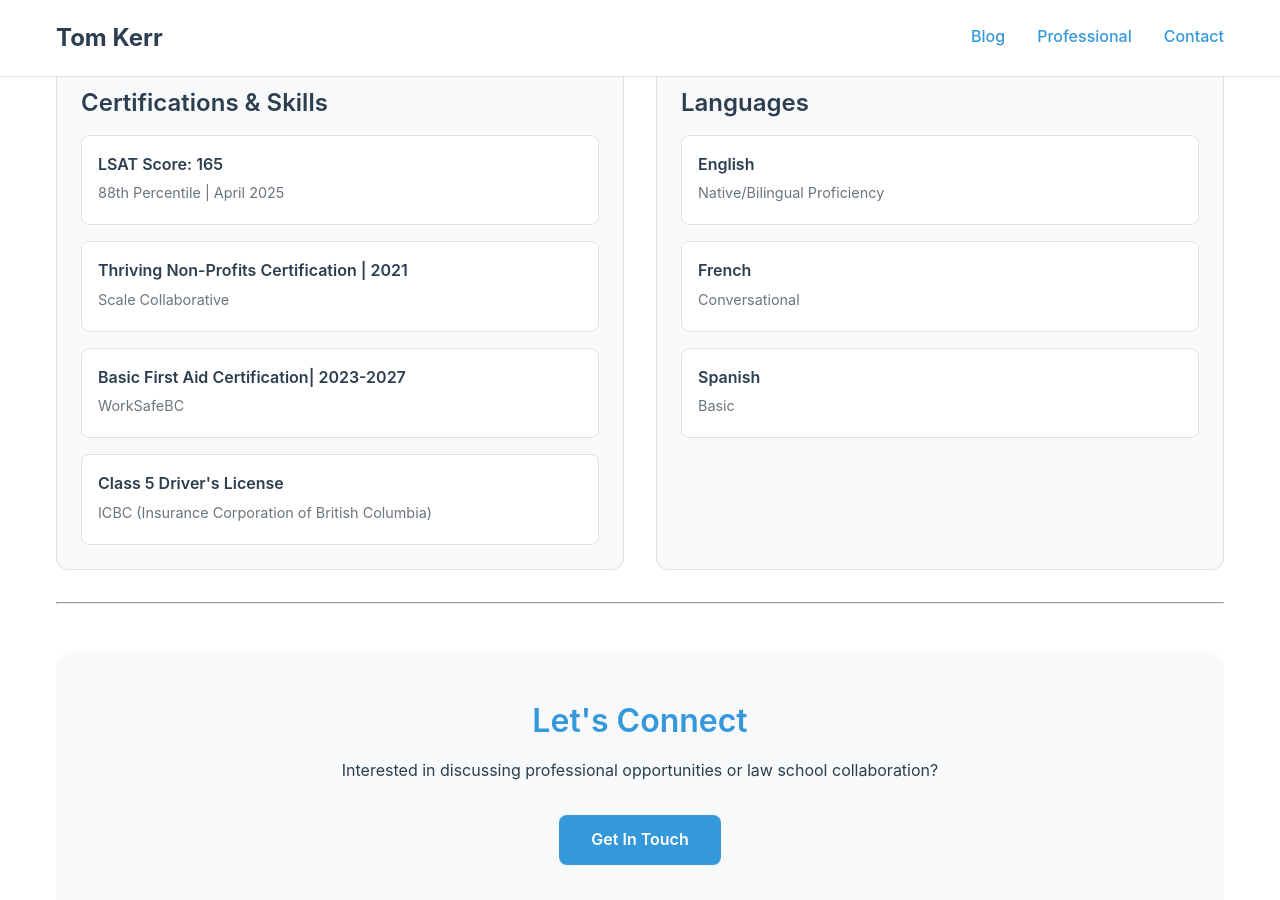
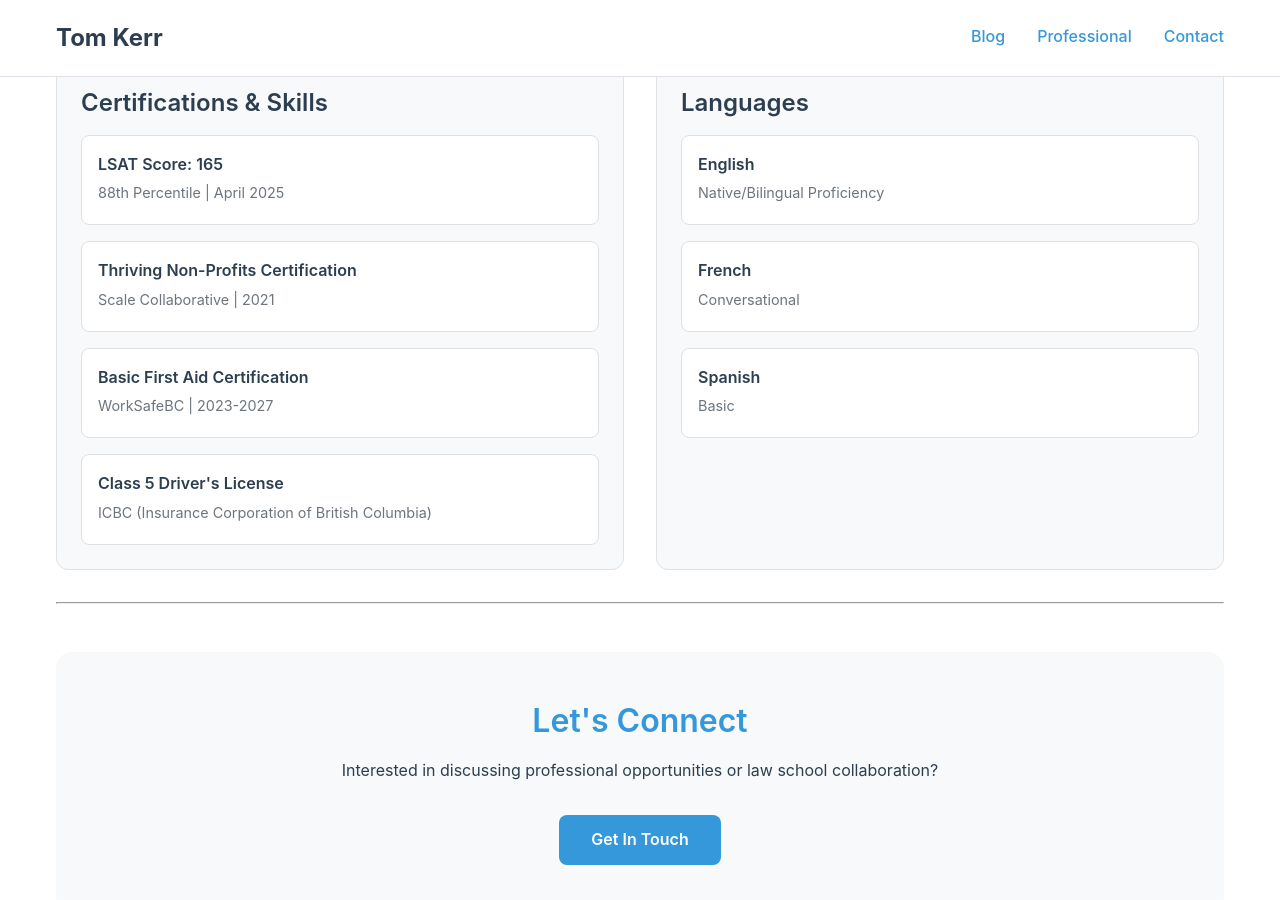
Before and after one commit to TDK250/Toms-Site, a Jekyll site: the page built from professional.md, in a window 1280 px wide and 900 px high, scrolled down 3013 px. Built offline with Jekyll 4.4.1, drawn with Linux system fonts in a browser that asks for light colours.

Commit message:
Format accomplishments for consistency

```diff
--- a/professional.md
+++ b/professional.md
@@ -412,12 +412,12 @@ title: Professional
       <div class="accomplishment-org">88th Percentile | April 2025</div>
     </div>
     <div class="accomplishment-item">
-      <div class="accomplishment-title">Thriving Non-Profits Certification | 2021</div>
-      <div class="accomplishment-org">Scale Collaborative</div>
+      <div class="accomplishment-title">Thriving Non-Profits Certification</div>
+      <div class="accomplishment-org">Scale Collaborative | 2021</div>
     </div>
     <div class="accomplishment-item">
-      <div class="accomplishment-title">Basic First Aid Certification| 2023-2027</div>
-      <div class="accomplishment-org">WorkSafeBC</div>
+      <div class="accomplishment-title">Basic First Aid Certification</div>
+      <div class="accomplishment-org">WorkSafeBC | 2023-2027</div>
     </div>
     <div class="accomplishment-item">
       <div class="accomplishment-title">Class 5 Driver's License</div>
```
